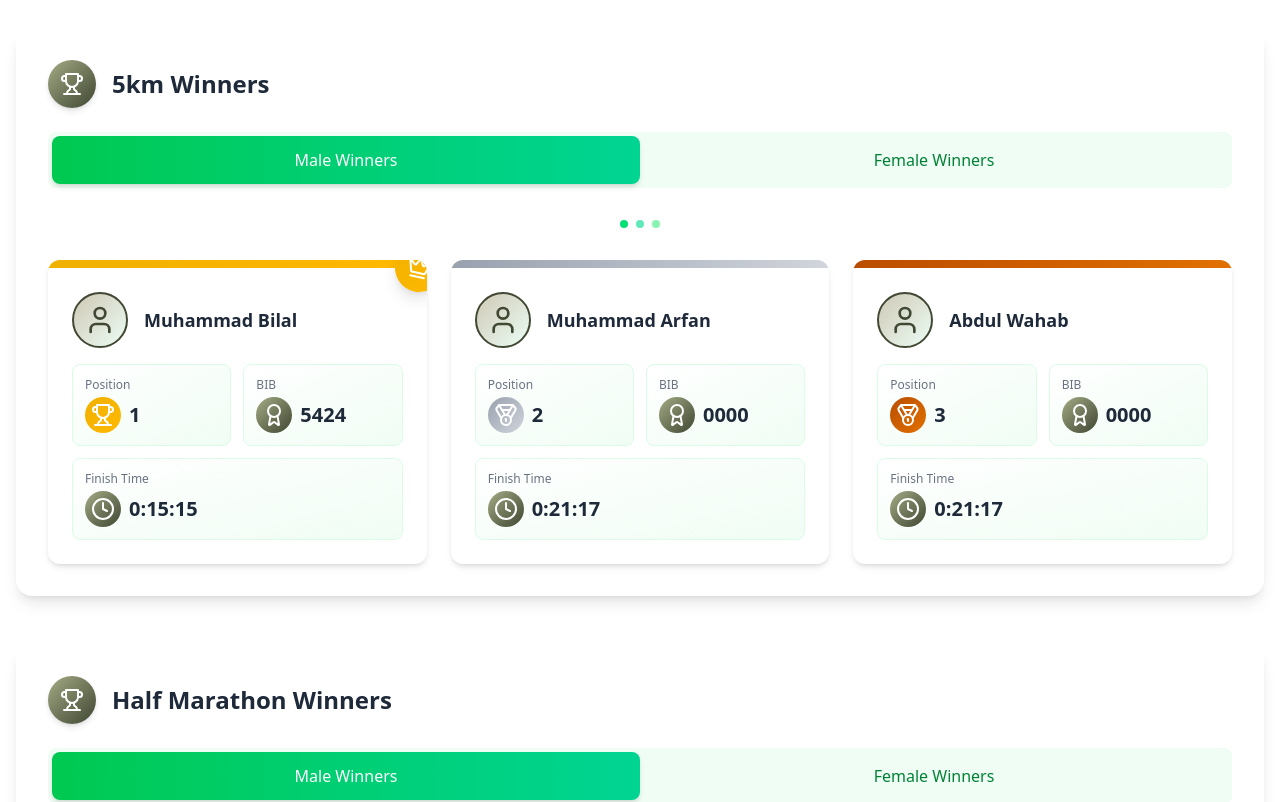
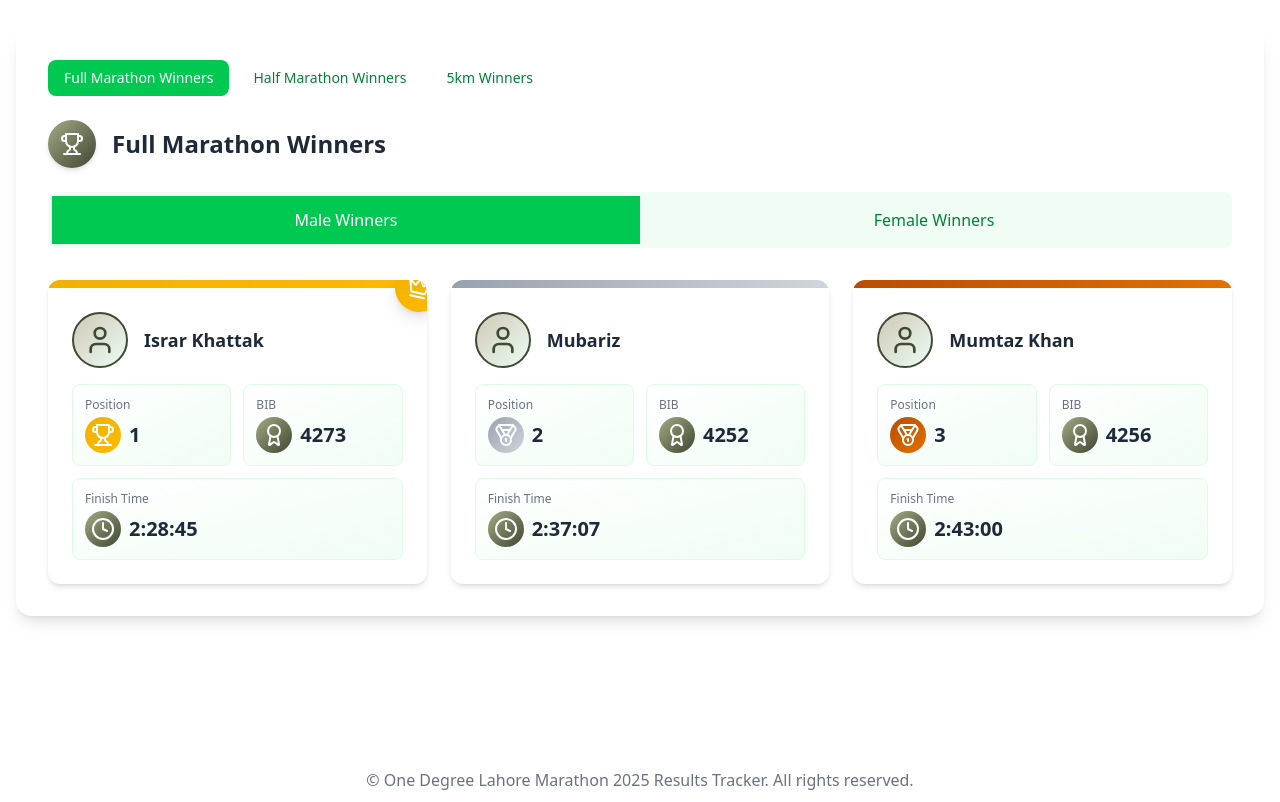
Before and after one commit to abdullahsufyan01/frontend-lahore-marathon, a React (Vite) app: page / in a window 1280 px wide. Shown: the part 1260-2062 px from the top of the page. Built offline with nearby package versions, Linux system fonts and the light colour scheme.

Commit message:
top winners layout changed to tab layout

```diff
--- a/src/App.jsx
+++ b/src/App.jsx
@@ -7,7 +7,6 @@ import NoResults from './components/NoResults';
 import Header from './components/Header';
 import TopWinners from './components/TopWinners';
 import { useSelector } from "react-redux";
-import { topWinners } from './data/topWinners';
 import LahoreMarathonBanner from "./assets/images/LahoreMarathonBanner.jpg"
 
 function App() {
@@ -59,9 +58,7 @@ function App() {
           <h2 className="text-3xl font-bold text-center text-gray-800 mb-12">
             <span className="border-b-4 border-[#60712f] pb-2">Race Champions</span>
           </h2>
-          <TopWinners data={topWinners} category="runners_5km" />
-          <TopWinners data={topWinners} category="half_marathon" />
-          <TopWinners data={topWinners} category="full_marathon" />
+          <TopWinners/>
         </div>
       </main>
 
--- a/src/components/ResultCard.jsx
+++ b/src/components/ResultCard.jsx
@@ -90,12 +90,12 @@ const ResultCard = ({ result }) => {
       {/* Bottom Decorative Element */}
       <div className="px-8 py-4 bg-gray-50 border-t border-gray-100">
         <div className="flex justify-between items-center">
-          <span className="text-xs text-gray-500">Lahore Marathon 2025</span>
-          <div className="flex space-x-2">
+          <span className="text-xs text-gray-500">One Degree Lahore Marathon 2025</span>
+          {/* <div className="flex space-x-2">
             <div className="w-2 h-2 bg-[#414833] rounded-full"></div>
             <div className="w-2 h-2 bg-[#656d4a] rounded-full"></div>
             <div className="w-2 h-2 bg-[#a4ac86] rounded-full"></div>
-          </div>
+          </div> */}
         </div>
       </div>
     </div>
--- a/src/components/TopWinners.jsx
+++ b/src/components/TopWinners.jsx
@@ -1,87 +1,48 @@
 import React, { useState } from 'react';
 import { Trophy, Medal, Crown, Clock, User, Award } from 'lucide-react';
+import { topWinners } from '../data/topWinners';
 
-const TopWinners = ({ data, category }) => {
-  const [activeTab, setActiveTab] = useState('male');
-  const categoryData = data[category];
+const TopWinners = () => {
+  const [activeRace, setActiveRace] = useState('full_marathon'); // Default race category
+  const [activeTab, setActiveTab] = useState('male'); // Default gender tab
 
-  if (!categoryData) {
-    return (
-      <div className="p-8 bg-green-50 rounded-xl text-center">
-        <div className="text-green-500 mb-2">
-          <Trophy className="w-12 h-12 mx-auto opacity-30" />
-        </div>
-        <p className="text-green-700 font-medium">No data available for {category}</p>
-      </div>
-    );
-  }
-
+  const categoryData = topWinners[activeRace];
   const { heading, male, females } = categoryData;
-  // Default to 'male' tab
 
   const getPositionColor = (position) => {
     switch (position) {
-      case "1":
-      case 1:
-        return "from-yellow-500 to-amber-400"; // Gold
-      case "2":
-      case 2:
-        return "from-gray-400 to-gray-300"; // Silver
-      case "3":
-      case 3:
-        return "from-amber-700 to-amber-600"; // Bronze
-      default:
-        return "from-green-500 to-emerald-400";
+      case "1": case 1: return "from-yellow-500 to-amber-400";
+      case "2": case 2: return "from-gray-400 to-gray-300";
+      case "3": case 3: return "from-amber-700 to-amber-600";
+      default: return "from-green-500 to-emerald-400";
     }
   };
 
-  const getPositionBadge = (position) => {
-    const posNum = typeof position === 'string' ? parseInt(position, 10) : position;
-
-    if (posNum === 1) {
-      return (
+  const getPositionBadge = (position) => (
+    position === "1" || position === 1 ? (
       <div className="absolute -top-4 -right-4 bg-gradient-to-br from-yellow-500 to-amber-400 p-3 rounded-full shadow-lg transform rotate-12">
         <Crown className="h-6 w-6 text-white" />
       </div>
+    ) : null
   );
-    }
 
-    return null;
-  };
+  const getPositionIcon = (position) => (
+    position === "1" || position === 1 ? <Trophy className="h-6 w-6 text-white" /> : <Medal className="h-6 w-6 text-white" />
+  );
 
-  const getPositionIcon = (position) => {
-    return position === "1" || position === 1 ? (
-      <Trophy className="h-6 w-6 text-white" />
-    ) : (
-      <Medal className="h-6 w-6 text-white" />
-    );
-  };
-
-  const renderWinnerCard = (winner) => {
-    return (
-      <div
-        key={winner._id}
-        className="bg-white rounded-xl shadow-md overflow-hidden transform transition-all duration-300 hover:shadow-xl hover:-translate-y-1 relative"
-      >
+  const renderWinnerCard = (winner) => (
+    <div key={winner._id} className="bg-white rounded-xl shadow-md overflow-hidden transform transition-all duration-300 hover:shadow-xl hover:-translate-y-1 relative">
       {getPositionBadge(winner.positionNum)}
-
       <div className={`h-2 bg-gradient-to-r ${getPositionColor(winner.positionNum)}`}></div>
-
       <div className="p-6">
         <div className="flex items-center mb-4">
           <div className="flex-shrink-0 mr-4">
-              <div className="w-14 h-14 rounded-full overflow-hidden bg-gradient-to-br from-[#cfc9b6] to-emerald-50 flex items-center justify-center border-2 border-[#414833]">
+            <div className="w-14 h-14 rounded-full bg-gradient-to-br from-[#cfc9b6] to-emerald-50 flex items-center justify-center border-2 border-[#414833]">
               <User className="h-8 w-8 text-[#414833]" />
             </div>
           </div>
-            <div>
           <h3 className="text-lg font-bold text-gray-800">{winner.name}</h3>
-              {/* <div className="inline-flex items-center px-2.5 py-0.5 rounded-full text-xs font-medium bg-green-50 text-green-700 mt-1">
-                Elite Runner
-              </div> */}
         </div>
-          </div>
-
         <div className="mt-4 grid grid-cols-2 gap-3">
           <div className="bg-gradient-to-br from-white to-green-50 p-3 rounded-lg border border-green-100">
             <p className="text-xs text-gray-500 mb-1">Position</p>
@@ -92,7 +53,6 @@ const TopWinners = ({ data, category }) => {
               <span className="text-xl font-bold text-gray-800">{winner.positionNum}</span>
             </div>
           </div>
-
           <div className="bg-gradient-to-br from-white to-green-50 p-3 rounded-lg border border-green-100">
             <p className="text-xs text-gray-500 mb-1">BIB</p>
             <div className="flex items-center">
@@ -102,7 +62,6 @@ const TopWinners = ({ data, category }) => {
               <span className="text-xl font-bold text-gray-800">{winner.bibNo}</span>
             </div>
           </div>
-
           <div className="bg-gradient-to-br from-white to-green-50 p-3 rounded-lg border border-green-100 col-span-2">
             <p className="text-xs text-gray-500 mb-1">Finish Time</p>
             <div className="flex items-center">
@@ -116,57 +75,43 @@ const TopWinners = ({ data, category }) => {
       </div>
     </div>
   );
-  };
 
   return (
     <div className="mb-12 bg-white p-8 rounded-2xl shadow-lg">
+      <div className="flex mb-6 space-x-2">
+        {Object.keys(topWinners).map((race) => (
+          <button
+            key={race}
+            className={`py-2 px-4 rounded-lg text-sm font-medium transition-all duration-300 ${activeRace === race ? 'bg-green-500 text-white' : 'text-green-700 hover:bg-green-100'}`}
+            onClick={() => setActiveRace(race)}
+          >
+            {topWinners[race].heading}
+          </button>
+        ))}
+      </div>
       <div className="flex items-center mb-6">
         <div className="p-3 bg-gradient-to-br from-[#A4AC86] to-[#414833] rounded-full mr-4 shadow-md">
           <Trophy className="w-6 h-6 text-white" />
         </div>
-
         <h2 className="text-2xl font-bold text-gray-800">{heading}</h2>
       </div>
-
-
       <div className="flex mb-8 bg-green-50 p-1 rounded-lg">
         <button
-          className={`py-3 px-6 text-base font-medium rounded-lg transition-all duration-300 flex-1 ${activeTab === 'male'
-              ? 'bg-gradient-to-r from-green-500 to-emerald-400 text-white shadow-md'
-              : 'text-green-700 hover:bg-green-100'
-            }`}
+          className={`py-3 px-6 flex-1 ${activeTab === 'male' ? 'bg-green-500 text-white' : 'text-green-700 hover:bg-green-100'}`}
           onClick={() => setActiveTab('male')}
         >
           Male Winners
         </button>
         <button
-          className={`py-3 px-6 text-base font-medium rounded-lg transition-all duration-300 flex-1 ${activeTab === 'female'
-              ? 'bg-gradient-to-r from-green-500 to-emerald-400 text-white shadow-md'
-              : 'text-green-700 hover:bg-green-100'
-            }`}
+          className={`py-3 px-6 flex-1 ${activeTab === 'female' ? 'bg-green-500 text-white' : 'text-green-700 hover:bg-green-100'}`}
           onClick={() => setActiveTab('female')}
         >
           Female Winners
         </button>
       </div>
-      <div className="flex justify-center space-x-2 mb-8">
-        <div className="w-2 h-2 bg-green-400 rounded-full animate-pulse"></div>
-        <div className="w-2 h-2 bg-emerald-300 rounded-full animate-pulse" style={{ animationDelay: "0.2s" }}></div>
-        <div className="w-2 h-2 bg-green-300 rounded-full animate-pulse" style={{ animationDelay: "0.4s" }}></div>
+      <div className="grid grid-cols-1 md:grid-cols-3 gap-6">
+        {activeTab === 'male' ? male.map(renderWinnerCard) : females.map(renderWinnerCard)}
       </div>
-
-      {/* Winners Grid */}
-      <div className="grid grid-cols-1 md:grid-cols-3 gap-6">
-        {activeTab === 'male'
-          ? male.map((winner) => renderWinnerCard(winner))
-          : females.map((winner) => renderWinnerCard(winner))
-        }
-      </div>
-      {/* <div className="mt-8 text-center">
-        <div className="inline-block px-6 py-2 bg-gradient-to-br from-green-50 to-emerald-50 rounded-full border border-green-100">
-          <span className="text-sm text-green-600 font-medium">Lahore Marathon 2025</span>
-        </div>
-      </div> */}
     </div>
   );
 };
--- a/src/data/topWinners.js
+++ b/src/data/topWinners.js
@@ -1,69 +1,69 @@
 export const topWinners = {
-    runners_5km: {
-        heading: "5km Winners",
+
+
+    full_marathon: {
+        heading: "Full Marathon Winners",
         male: [
             {
                 "_id": "01",
-                "name": "Muhammad Bilal",
-                "bibNo": "5424",
-                "runDuration": "0:15:15",
+                "name": "Israr Khattak",
+                "bibNo": "4273",
+                "runDuration": "2:28:45",
                 "raceStatus": "Completed",
                 "positionNum": "1",
-                "raceType": "5K",
+                "raceType": "Full Marathon",
                 "__v": 0
             },
             {
                 "_id": "02",
-                "name": "Muhammad Arfan",
-                "bibNo": "0000",
-                "runDuration": "0:21:17",
+                "name": "Mubariz",
+                "bibNo": "4252",
+                "runDuration": "2:37:07",
                 "raceStatus": "Completed",
                 "positionNum": "2",
-                "raceType": "5K",
+                "raceType": "Full Marathon",
                 "__v": 0
             },
             {
                 "_id": "03",
-                "name": "Abdul Wahab",
-                "bibNo": "0000",
-                "runDuration": "0:21:17",
+                "name": "Mumtaz Khan",
+                "bibNo": "4256",
+                "runDuration": "2:43:00",
                 "raceStatus": "Completed",
                 "positionNum": "3",
-                "raceType": "5K",
+                "raceType": "Full Marathon",
                 "__v": 0
-            },
+            }
         ],
         females: [
             {
                 "_id": "01",
-                "name": "Irum Shehzadi",
-                "bibNo": "5328",
-                "runDuration": "0:21:17",
+                "name": "Christina",
+                "bibNo": "4284",
+                "runDuration": "3:13:00",
                 "raceStatus": "Completed",
                 "positionNum": "1",
-                "raceType": "5K",
-                "__v": 0
+                "raceType": "Full Marathon",
             },
             {
                 "_id": "02",
-                "name": "Mahnoor Afzal",
-                "bibNo": "0000",
-                "runDuration": "0:21:17",
+                "name": "Nadia Farooq",
+                "bibNo": "4244",
+                "runDuration": "4:05:30",
                 "raceStatus": "Completed",
                 "positionNum": "2",
-                "raceType": "5K",
-                "__v": 0
+                "raceType": "Full Marathon",
             },
             {
-                "_id": "02",
-                "name": "Kashaf Shafeq",
-                "bibNo": "0000",
-                "runDuration": "0:21:17",
+                "_id": "03",
+                "name": "Umaira Sheraz",
+                "bibNo": "4290",
+                "runDuration": "4:25:34",
                 "raceStatus": "Completed",
                 "positionNum": "3",
-                "raceType": "5K",
+                "raceType": "Full Marathon",
                 "__v": 0
-            },
+            }
         ]
     },
     half_marathon: {
@@ -133,69 +133,71 @@ export const topWinners = {
             },
         ]
     },
-    full_marathon: {
-        heading: "Full Marathon Winners",
+    runners_5km: {
+        heading: "5km Winners",
         male: [
             {
                 "_id": "01",
-                "name": "Israr Khattak",
-                "bibNo": "4273",
-                "runDuration": "2:28:45",
+                "name": "Muhammad Bilal",
+                "bibNo": "5424",
+                "runDuration": "0:15:15",
                 "raceStatus": "Completed",
                 "positionNum": "1",
-                "raceType": "Full Marathon",
+                "raceType": "5K",
                 "__v": 0
             },
             {
                 "_id": "02",
-                "name": "Mubariz",
-                "bibNo": "4252",
-                "runDuration": "2:37:07",
+                "name": "Muhammad Arfan",
+                "bibNo": "0000",
+                "runDuration": "0:21:17",
                 "raceStatus": "Completed",
                 "positionNum": "2",
-                "raceType": "Full Marathon",
+                "raceType": "5K",
                 "__v": 0
             },
             {
                 "_id": "03",
-                "name": "Mumtaz Khan",
-                "bibNo": "4256",
-                "runDuration": "2:43:00",
+                "name": "Abdul Wahab",
+                "bibNo": "0000",
+                "runDuration": "0:21:17",
                 "raceStatus": "Completed",
                 "positionNum": "3",
-                "raceType": "Full Marathon",
+                "raceType": "5K",
                 "__v": 0
-            }
+            },
         ],
         females: [
             {
                 "_id": "01",
-                "name": "Christina",
-                "bibNo": "4284",
-                "runDuration": "3:13:00",
+                "name": "Irum Shehzadi",
+                "bibNo": "5328",
+                "runDuration": "0:21:17",
                 "raceStatus": "Completed",
                 "positionNum": "1",
-                "raceType": "Full Marathon",
+                "raceType": "5K",
+                "__v": 0
             },
             {
                 "_id": "02",
-                "name": "Nadia Farooq",
-                "bibNo": "4244",
-                "runDuration": "4:05:30",
+                "name": "Mahnoor Afzal",
+                "bibNo": "0000",
+                "runDuration": "0:21:17",
                 "raceStatus": "Completed",
                 "positionNum": "2",
-                "raceType": "Full Marathon",
+                "raceType": "5K",
+                "__v": 0
             },
             {
-                "_id": "03",
-                "name": "Umaira Sheraz",
-                "bibNo": "4290",
-                "runDuration": "4:25:34",
+                "_id": "02",
+                "name": "Kashaf Shafeq",
+                "bibNo": "0000",
+                "runDuration": "0:21:17",
                 "raceStatus": "Completed",
                 "positionNum": "3",
-                "raceType": "Full Marathon",
+                "raceType": "5K",
                 "__v": 0
-            }
+            },
         ]
-    }
+    },
 }
```
Lines whose indentation alone changed are shown as unchanged.
